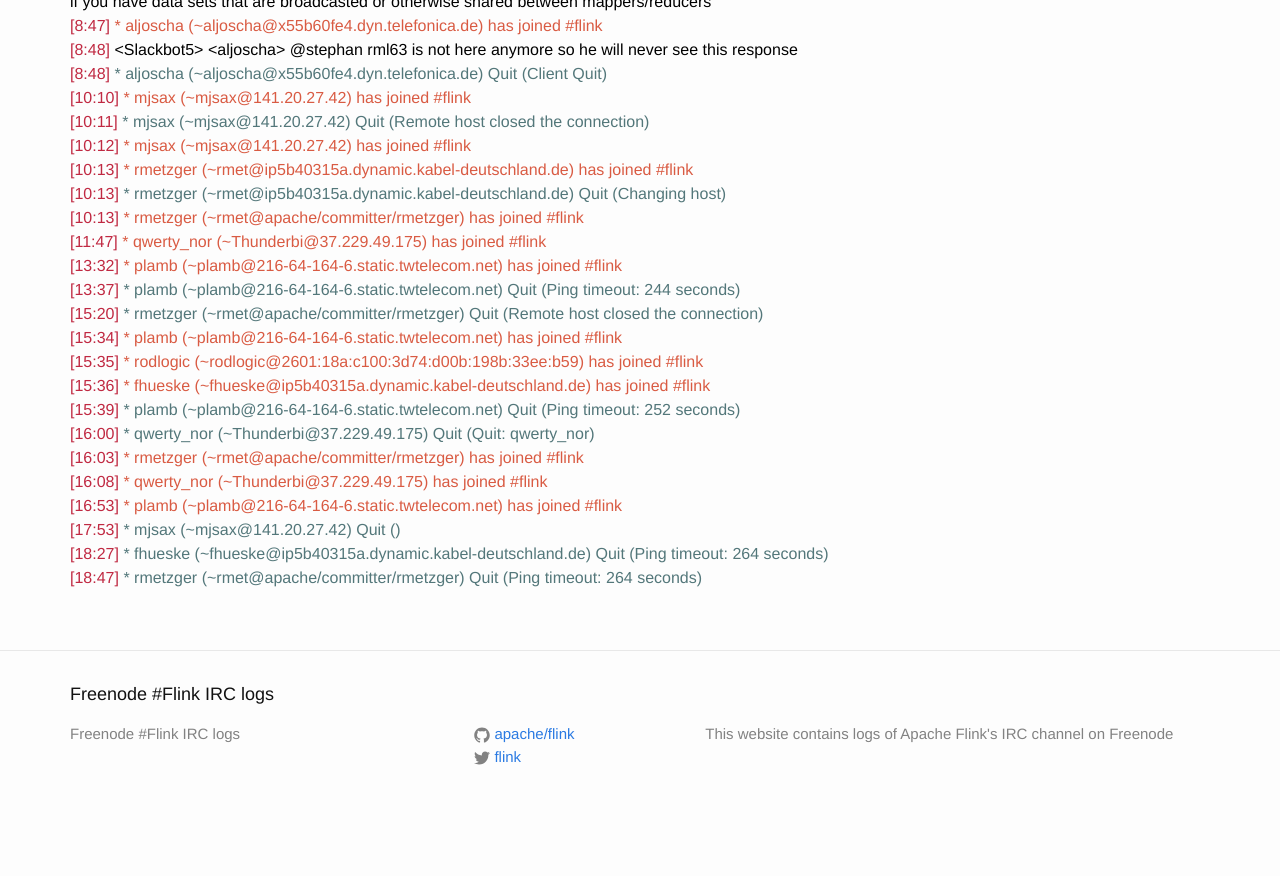
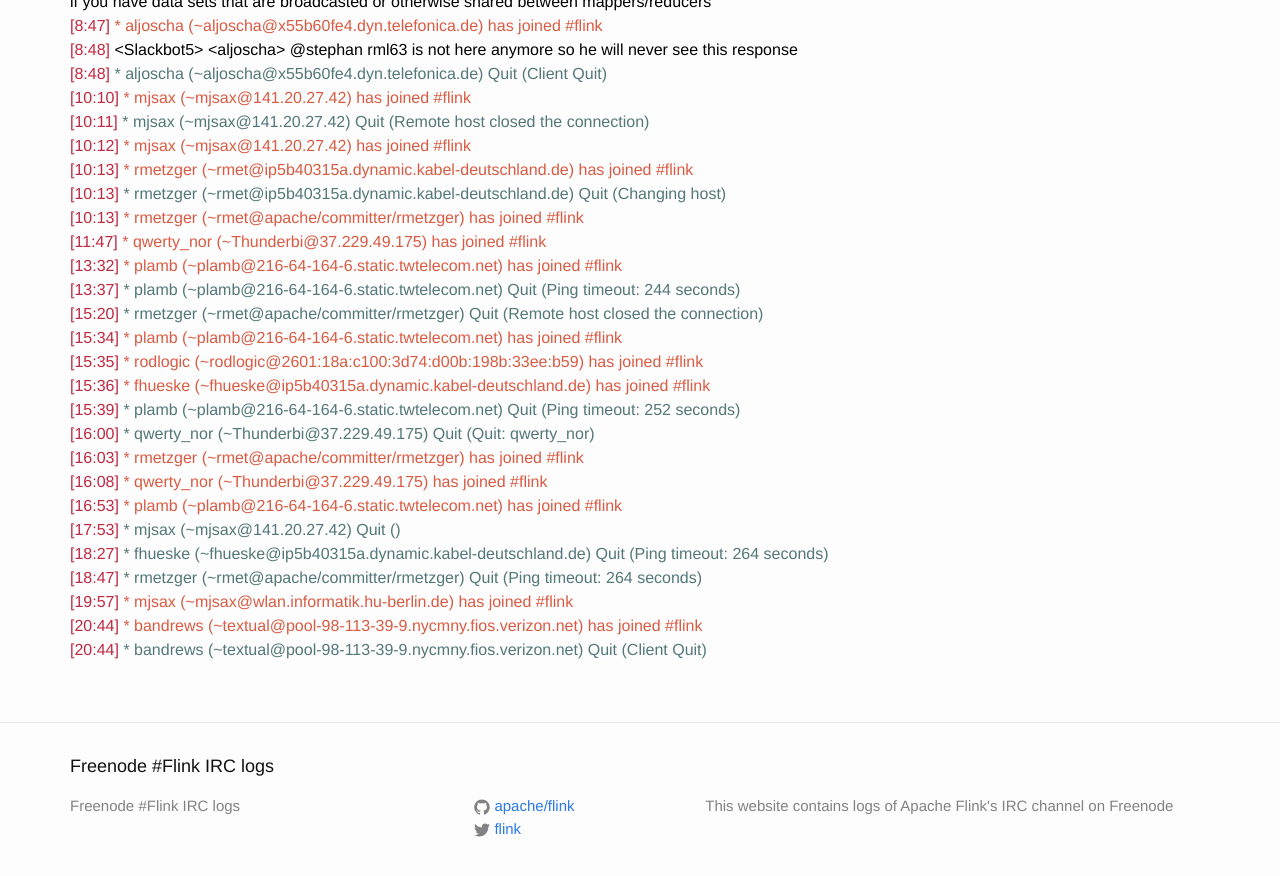
Before and after one commit to flink-irc-logs/flink-irc-logs.github.io, a Jekyll site: the page built from _posts/2015-10-01-logs.markdown, in a window 1280 px wide and 900 px high, scrolled down 618 px. Shown: the top 876 px of the window. Built offline with Jekyll 4.4.1, drawn with Linux system fonts in a browser that asks for light colours; before the commit the page ends 1446 px from its top, so only the background shows below that.

Commit message:
Update of the logs on Thu Oct  1 21:21:16 CEST 2015

```diff
--- a/_posts/2015-10-01-logs.markdown
+++ b/_posts/2015-10-01-logs.markdown
@@ -43,3 +43,6 @@
 <span class="irc-date">[17:53]</span> <span class="irc-navy">* mjsax (~mjsax@141.20.27.42) Quit ()</span><br />
 <span class="irc-date">[18:27]</span> <span class="irc-navy">* fhueske (~fhueske@ip5b40315a.dynamic.kabel-deutschland.de) Quit (Ping timeout: 264 seconds)</span><br />
 <span class="irc-date">[18:47]</span> <span class="irc-navy">* rmetzger (~rmet@apache/committer/rmetzger) Quit (Ping timeout: 264 seconds)</span><br />
+<span class="irc-date">[19:57]</span> <span class="irc-green">* mjsax (~mjsax@wlan.informatik.hu-berlin.de) has joined #flink</span><br />
+<span class="irc-date">[20:44]</span> <span class="irc-green">* bandrews (~textual@pool-98-113-39-9.nycmny.fios.verizon.net) has joined #flink</span><br />
+<span class="irc-date">[20:44]</span> <span class="irc-navy">* bandrews (~textual@pool-98-113-39-9.nycmny.fios.verizon.net) Quit (Client Quit)</span><br />
```
